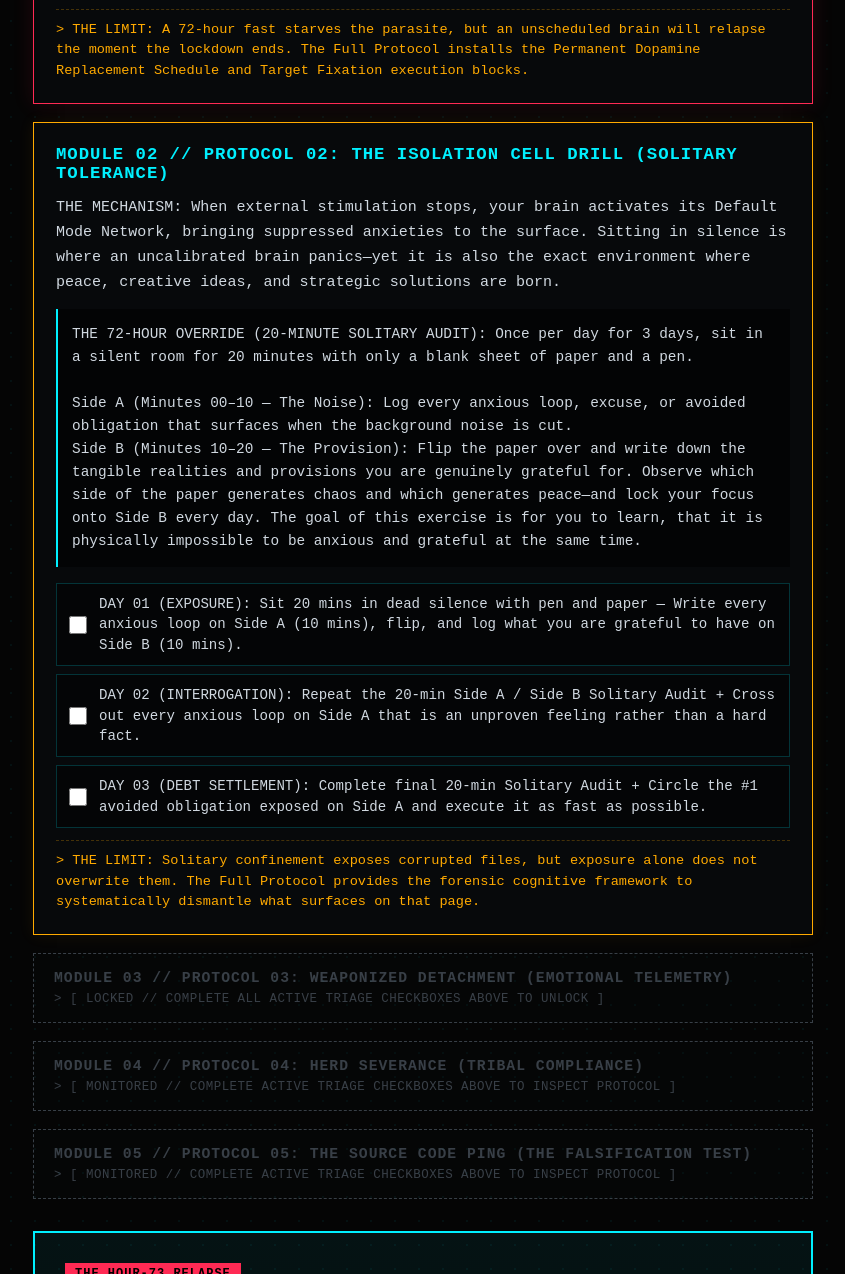
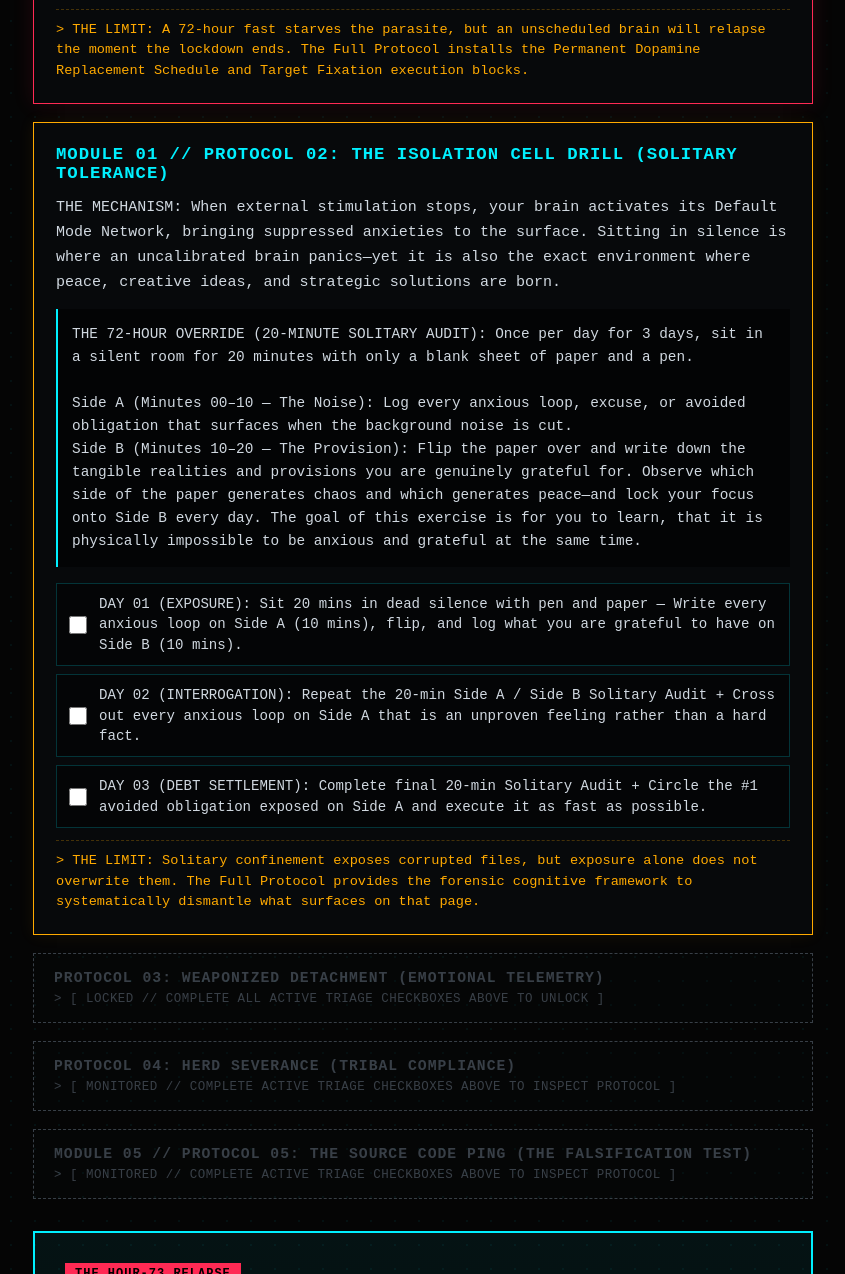
Before and after one commit to tomasban1/thearchitectprotocol, a plain HTML site: page dossier.html in a window 1280 px wide. Shown: the part 1047-2321 px from the top of the page, without its empty margins (217-1062 px from the left). Drawn offline with Linux system fonts and the light colour scheme.

Commit message:
Update dossier.html

```diff
--- a/dossier.html
+++ b/dossier.html
@@ -3,7 +3,7 @@
 <head>
   <meta charset="UTF-8">
   <meta name="viewport" content="width=device-width, initial-scale=1.0">
-  <title>THE ARCHITECT'S TRIAGE DOSSIER // V6.0</title>
+  <title>THE ARCHITECT'S TRIAGE DOSSIER</title>
   <style>
     :root {
       --bg: #050505;
@@ -308,7 +308,7 @@
       },
       {
         id: "MOD_02_SOLITARY",
-        title: "MODULE 02 // PROTOCOL 02: THE ISOLATION CELL DRILL (SOLITARY TOLERANCE)",
+        title: "MODULE 01 // PROTOCOL 02: THE ISOLATION CELL DRILL (SOLITARY TOLERANCE)",
         mechanism: "THE MECHANISM: When external stimulation stops, your brain activates its Default Mode Network, bringing suppressed anxieties to the surface. Sitting in silence is where an uncalibrated brain panics—yet it is also the exact environment where peace, creative ideas, and strategic solutions are born.",
         drill: "THE 72-HOUR OVERRIDE (20-MINUTE SOLITARY AUDIT): Once per day for 3 days, sit in a silent room for 20 minutes with only a blank sheet of paper and a pen.\n\nSide A (Minutes 00–10 — The Noise): Log every anxious loop, excuse, or avoided obligation that surfaces when the background noise is cut.\nSide B (Minutes 10–20 — The Provision): Flip the paper over and write down the tangible realities and provisions you are genuinely grateful for. Observe which side of the paper generates chaos and which generates peace—and lock your focus onto Side B every day. The goal of this exercise is for you to learn, that it is physically impossible to be anxious and grateful at the same time.",
         limit: "THE LIMIT: Solitary confinement exposes corrupted files, but exposure alone does not overwrite them. The Full Protocol provides the forensic cognitive framework to systematically dismantle what surfaces on that page.",
@@ -320,7 +320,7 @@
       },
       {
         id: "MOD_03_TELEMETRY",
-        title: "MODULE 03 // PROTOCOL 03: WEAPONIZED DETACHMENT (EMOTIONAL TELEMETRY)",
+        title: "PROTOCOL 03: WEAPONIZED DETACHMENT (EMOTIONAL TELEMETRY)",
         mechanism: "THE MECHANISM: Failure triggers an amygdala hijack, flooding your hardware with cortisol and tricking you into equating a mechanical error with personal ruin. In reality, failure is raw telemetry—treat it as such.",
         drill: "THE 72-HOUR OVERRIDE (THE FORENSIC POST-MORTEM): Select one recent failure you have been avoiding and write a three-line incident report stripped of all emotional adjectives. Log only: (1) The exact mechanical point of failure, (2) The miscalculated variable, and (3) One corrective action fully under your conscious control to execute for the next 72 hours to prove to your system that you hold command.",
         limit: "THE LIMIT: Detaching from a single failure breaks current stagnation, but real-world chaos requires automated composure. The Full Protocol installs the complete Emotional Telemetry Architecture for high-pressure execution.",
@@ -332,7 +332,7 @@
       },
       {
         id: "MOD_04_TRIBAL",
-        title: "MODULE 04 // PROTOCOL 04: HERD SEVERANCE (TRIBAL COMPLIANCE)",
+        title: "PROTOCOL 04: HERD SEVERANCE (TRIBAL COMPLIANCE)",
         mechanism: "THE MECHANISM: Your brain processes social rejection in the anterior insula—the exact region that registers physical pain. The Circus exploits this biological hardware by weaponizing social shame, forcing you to validate lies just to avoid the sting of tribal exclusion.",
         drill: "THE 72-HOUR OVERRIDE (THE ZERO-NOD FAST): For 72 hours, forbid yourself from validating any statement you disagree with. Do not fake a laugh, nod along to weak excuses, or soften your stance. When friction occurs, deploy dead silence instead of appeasement.",
         limit: "THE LIMIT: Refusing to nod breaks passive compliance, but surviving sustained tribal backlash requires structural leverage. The Full Protocol teaches Sovereign Frame Control and high-trust alliance building.",
```
